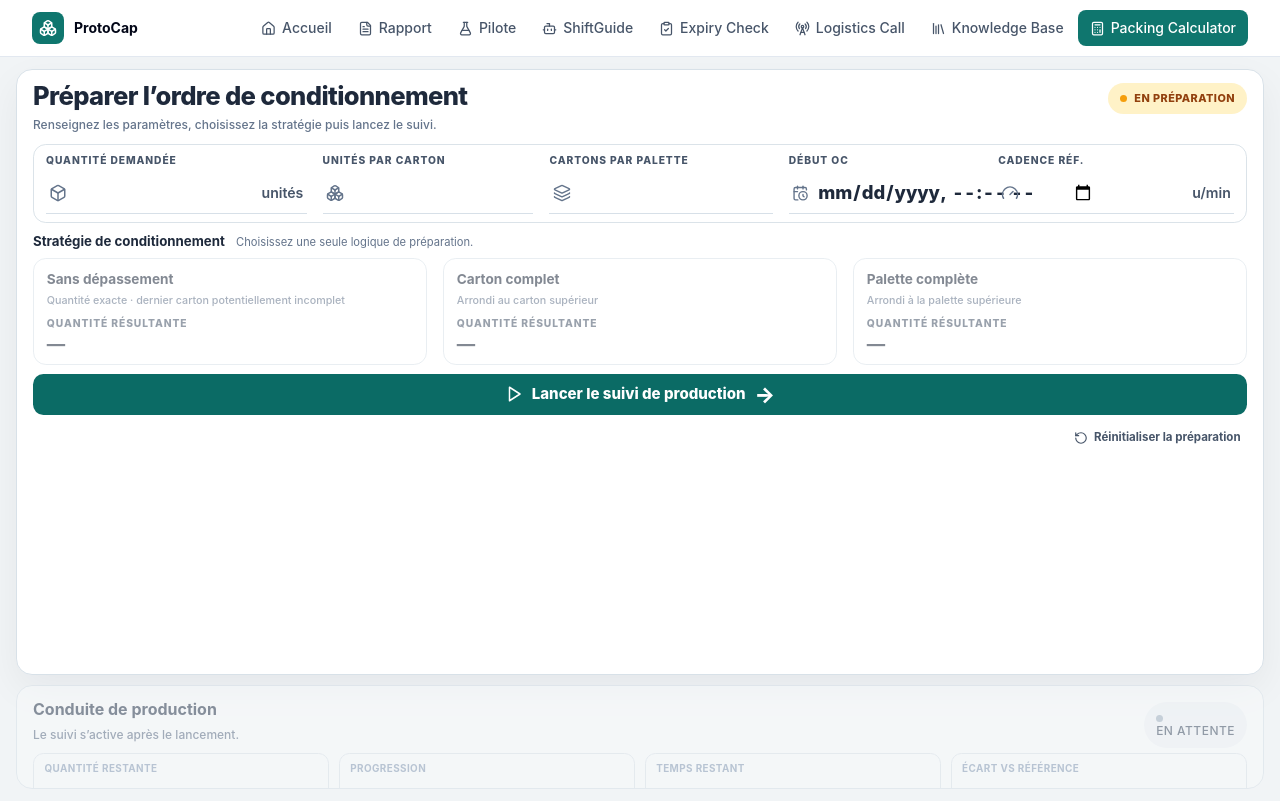
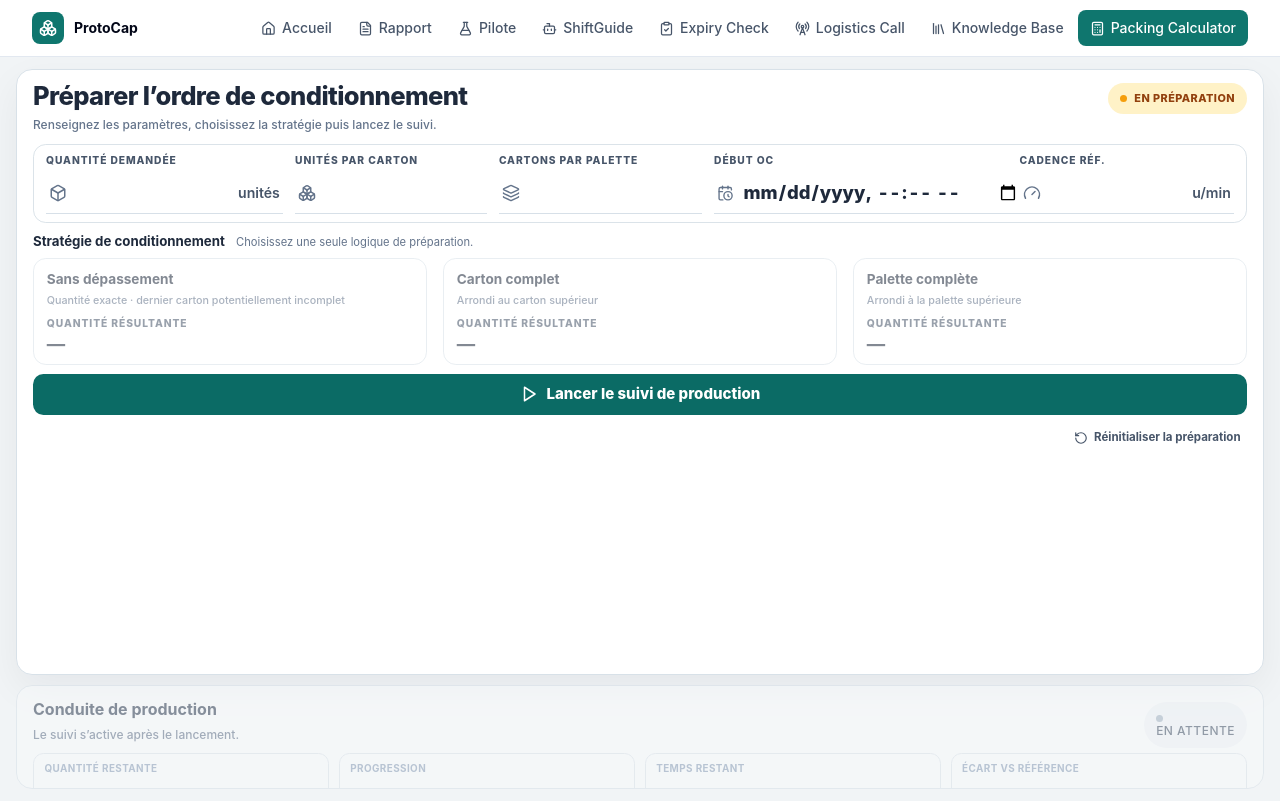
Before and after one commit to AmineAKIK/protocap, a React (Vite) app: page /packing-calculator in a window 1280 px wide. Built offline with nearby package versions, Linux system fonts and the light colour scheme.

Commit message:
Packing — corriger le chevauchement Début OC / cadence à 1024 px (#156)
* fix: simplify packing launch action

* fix: give OC datetime intrinsic desktop space

* test: lock packing preparation field fit at 1024

```diff
--- a/src/features/packing/components/PackingPlanningRail.tsx
+++ b/src/features/packing/components/PackingPlanningRail.tsx
@@ -230,7 +230,6 @@ export function PackingPlanningRail({
       <button type="button" className="packing-v3-launch" disabled={!canLaunch} onClick={onLaunch}>
         <Play size={18} aria-hidden="true" />
         Lancer le suivi de production
-        <span aria-hidden="true">→</span>
       </button>
       <div className="packing-v3-preparation-reset-row">
         <button type="button" className="packing-v3-preparation-reset" onClick={onReset}>
--- a/src/packing-responsive.css
+++ b/src/packing-responsive.css
@@ -230,7 +230,6 @@
   box-shadow: 0 8px 18px rgb(15 159 149 / .2);
   cursor: pointer;
 }
-.packing-v3-launch [aria-hidden='true'] { font-size: 1.35rem; }
 .packing-v3-launch:disabled { background: #b6c4cb; box-shadow: none; cursor: not-allowed; }
 
 .packing-v3-inline-error,
@@ -335,7 +334,12 @@
   .packing-v3-stage { min-height:0; overflow:hidden; }
   .packing-v3-preparation { display:flex; flex-direction:column; padding:.85rem 1rem; }
   .packing-v3-preparation .packing-v3-stage-header { flex:0 0 auto; }
-  .packing-v3-preparation .packing-v3-inputs { margin-top:.65rem; padding:.5rem .75rem; }
+  .packing-v3-preparation .packing-v3-inputs {
+    grid-template-columns: minmax(8rem,1.05fr) minmax(7rem,.85fr) minmax(7rem,.9fr) minmax(12.5rem,1.3fr) minmax(8.5rem,.95fr);
+    gap: .75rem;
+    margin-top:.65rem;
+    padding:.5rem .75rem;
+  }
   .packing-v3-preparation .packing-v3-strategy-heading { margin-top:.6rem; }
   .packing-v3-preparation .packing-v3-strategies { margin-top:.35rem; }
   .packing-v3-preparation .packing-v3-strategy { min-height:6rem; padding:.65rem .8rem; }
```
Also changed, not shown: 1 other file (tests, documents, lock files or other folders).
